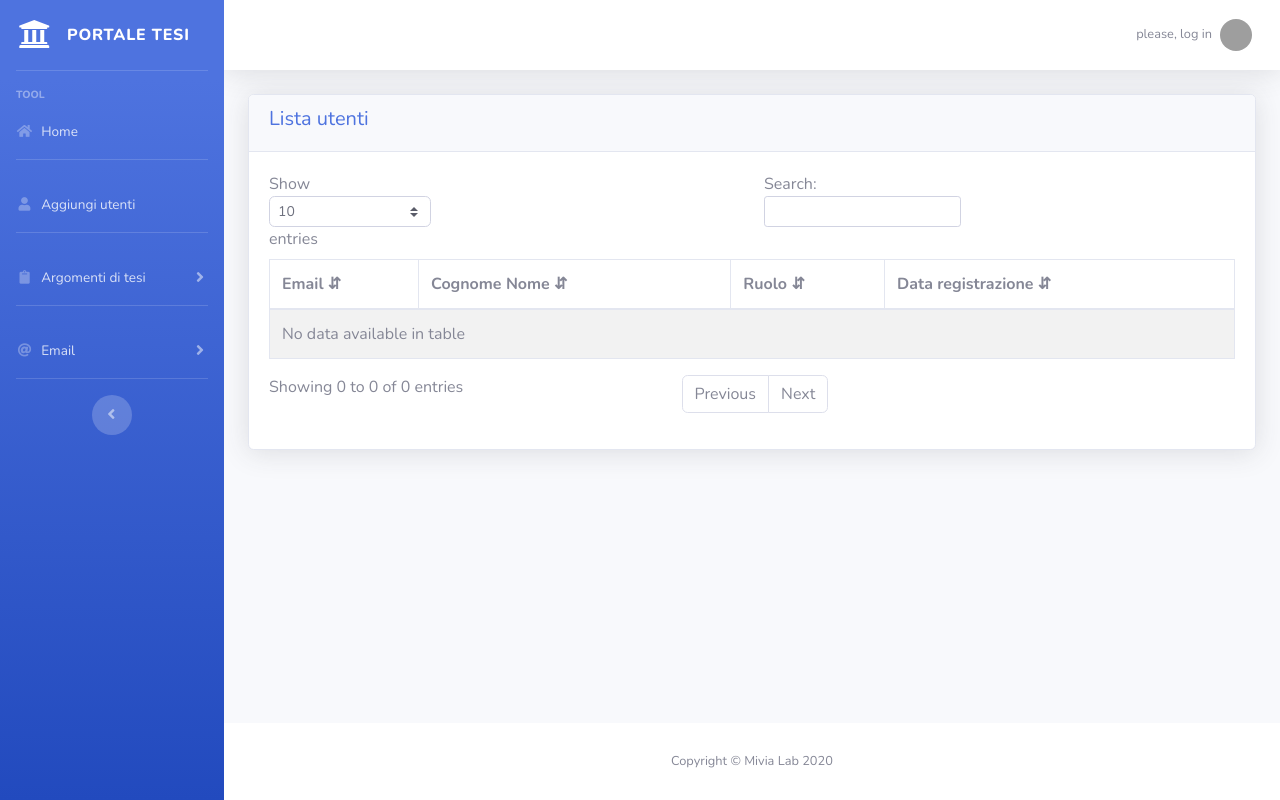
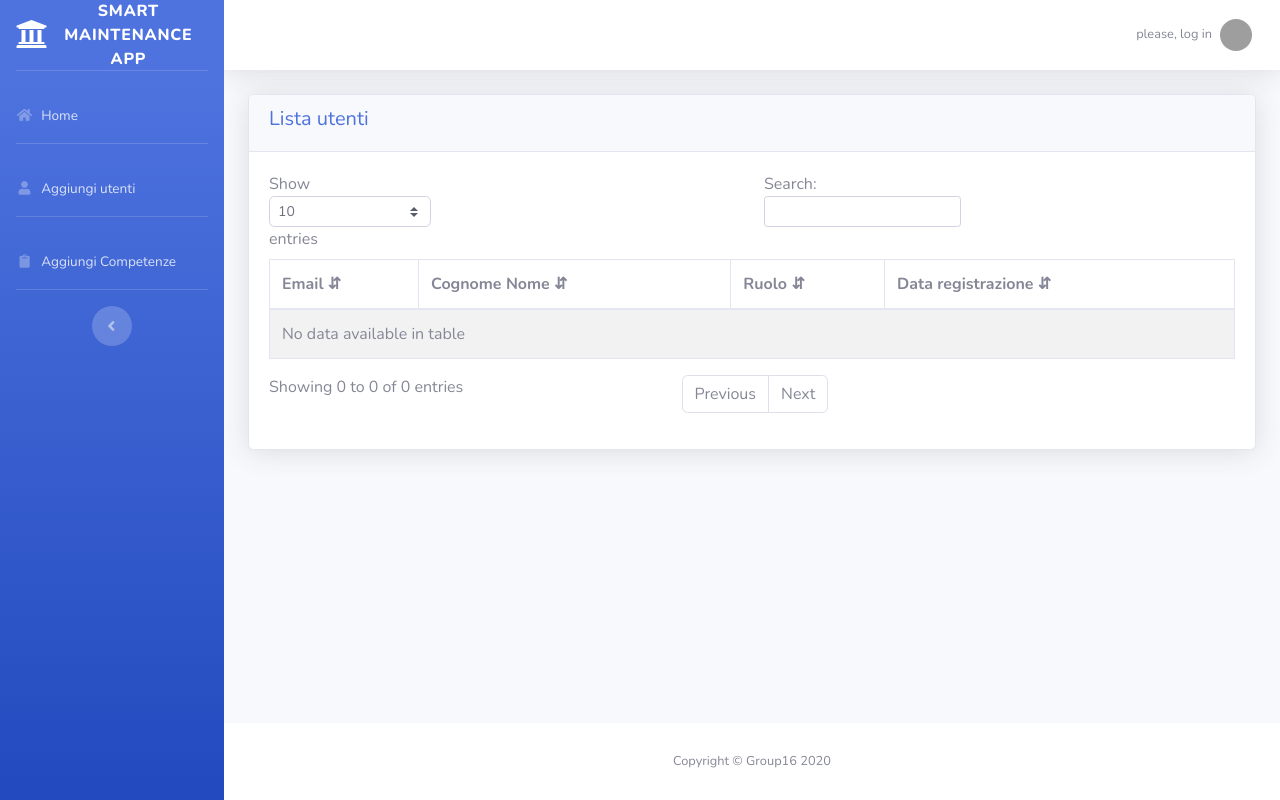
Before and after one commit to virginz/projectSE, a Django app: template projectSE/portal/templates/portal/admin/admin_home.html in a window 1280 px wide. Run offline with Django 3.2, Linux system fonts and the light colour scheme; the template is opened without the code that fills it, so the values that code supplies are empty; some libraries are stand-ins or nearby versions; grey boxes are pictures that could not be loaded.

Commit message:
fix_interfaces

```diff
--- a/projectSE/portal/templates/portal/admin/admin_home.html
+++ b/projectSE/portal/templates/portal/admin/admin_home.html
@@ -17,7 +17,7 @@
                     {% for user in user_list %}
 
                     <tr>
-                        <td>>{{ user.email}}</td>
+                        <td>{{ user.email}}</td>
                         <td>{{ user.last_name}} {{ user.first_name}}</td>
                         <td>{{ user.profile.user_type}}</td>
                         <td>{{ user.date_joined}}</td>
--- a/projectSE/portal/templates/portal/footer.html
+++ b/projectSE/portal/templates/portal/footer.html
@@ -2,7 +2,7 @@
 <footer class="sticky-footer bg-white">
     <div class="container my-auto">
         <div class="copyright text-center my-auto">
-            <span>Copyright &copy; Mivia Lab 2020</span>
+            <span>Copyright &copy; Group16 2020</span>
         </div>
     </div>
 </footer>
--- a/projectSE/portal/templates/portal/sidebar.html
+++ b/projectSE/portal/templates/portal/sidebar.html
@@ -6,16 +6,13 @@
         <div class="sidebar-brand-icon ">
             <i class="fas fa-university"></i>
         </div>
-        <div class="sidebar-brand-text mx-3">Portale Tesi</div>
+        <div class="sidebar-brand-text mx-3">Smart Maintenance App</div>
     </a>
 
     <!-- Divider -->
     <hr class="sidebar-divider">
 
     <!-- Heading -->
-    <div class="sidebar-heading">
-        Tool
-    </div>
 
     <li class="nav-item">
         <a class="nav-link collapsed" href="{% url 'systemadministrator_home' %}">
@@ -30,31 +27,11 @@
     </li>
     <hr class="sidebar-divider">
     <li class="nav-item">
-        <a class="nav-link collapsed" data-toggle="collapse" data-target="#collapseTwo" aria-expanded="true" aria-controls="collapseTwo">
+        <a class="nav-link collapsed" href="{% url 'add_user' %}">
             <i class="fas fa-fw fa-clipboard"></i>
-            <span>Argomenti di tesi</span></a>
-        <div id="collapseTwo" class="collapse" aria-labelledby="headingTwo" data-parent="#accordionSidebar">
-            <div class="bg-white py-2 collapse-inner rounded">
-                <h6 class="collapse-header"></h6>
-                <a class="collapse-item" href="{% url 'systemadministrator_home' %}">Lista Argomenti</a>
-                <a class="collapse-item" href="{% url 'systemadministrator_home' %}">Aggiungi nuovo argomento</a>
-                <a class="collapse-item" href="{% url 'systemadministrator_home' %}">Carica lista argomenti</a>
-            </div>
-        </div>
+            <span>Aggiungi Competenze</span></a>
     </li>
-    <hr class="sidebar-divider">
-    <li class="nav-item">
-        <a class="nav-link collapsed" data-toggle="collapse" data-target="#collapseThree" aria-expanded="true" aria-controls="collapseThree">
-            <i class="fas fa-fw fa-at"></i>
-            <span>Email</span></a>
-        <div id="collapseThree" class="collapse" aria-labelledby="headingThree" data-parent="#accordionSidebar">
-            <div class="bg-white py-2 collapse-inner rounded">
-                <h6 class="collapse-header"></h6>
-                <a class="collapse-item" href="{% url 'systemadministrator_home' %}">Email di sistema</a>
-                <a class="collapse-item" href="{% url 'systemadministrator_home' %}">Invia Email</a>
-            </div>
-        </div>
-    </li>
+
     <hr class="sidebar-divider">
     <!-- Sidebar Toggler (Sidebar) -->
     <div class="text-center d-none d-md-inline">
--- a/projectSE/portal/templates/portal/topbar.html
+++ b/projectSE/portal/templates/portal/topbar.html
@@ -20,7 +20,7 @@
                 please, log in
             {% endif %}
         </span>
-                <img class="img-profile rounded-circle" src="https://www.unisa.it/rescue/img/logo.png">
+                <img class="img-profile rounded-circle" src="https://cdn2.vectorstock.com/i/1000x1000/90/66/smart-maintenance-logo-design-vector-21669066.jpg">
             </a>
             <!-- Dropdown - User Information -->
             <div class="dropdown-menu dropdown-menu-right shadow animated--grow-in" aria-labelledby="userDropdown">
```
Also changed, not shown: projectSE/portal/templates/portal/login.html (+4 -5 lines), projectSE/db.sqlite3, projectSE/portal/static/css/sb-admin-2.css, projectSE/portal/static/img/smart-maintenance-logo-design-vector-21669066.png (added).
